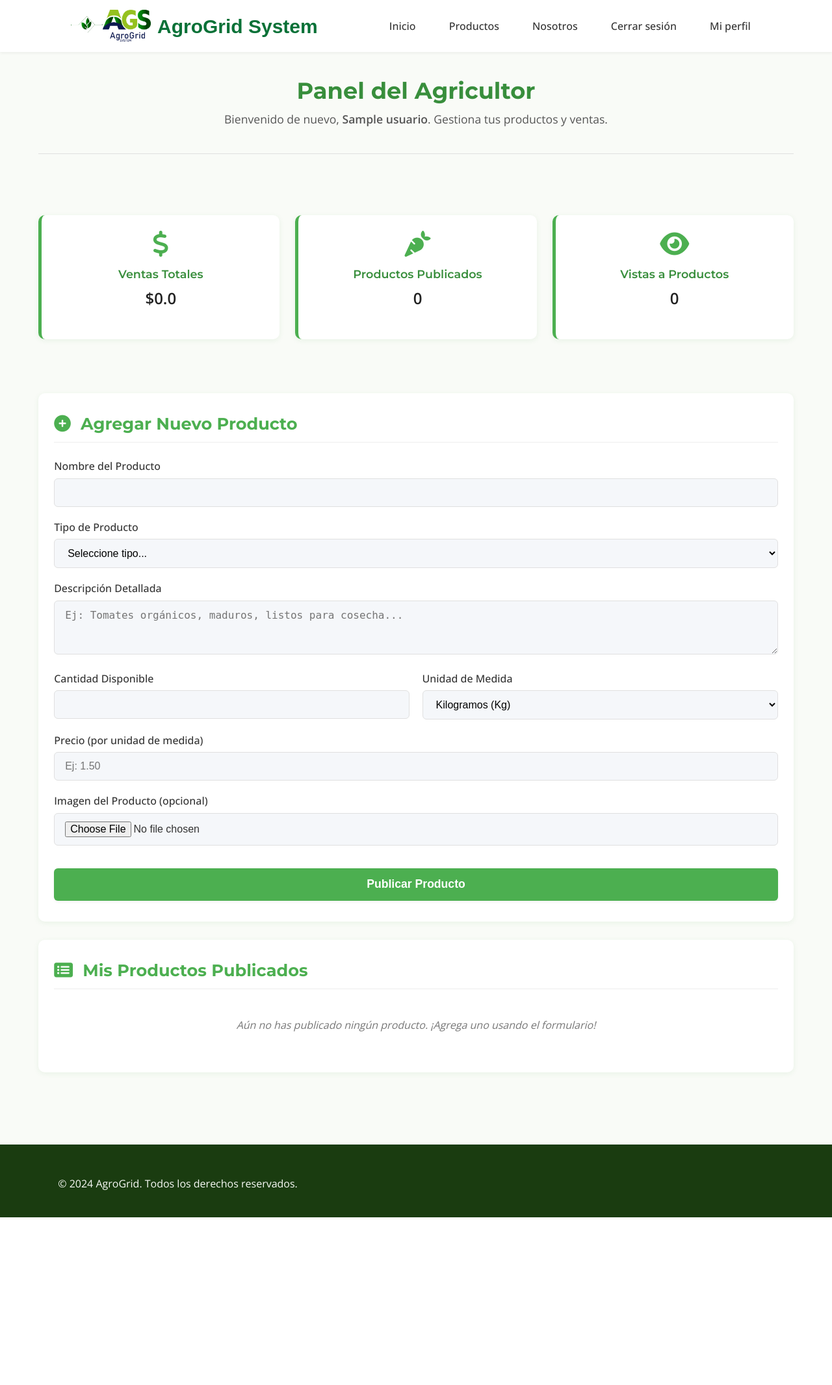
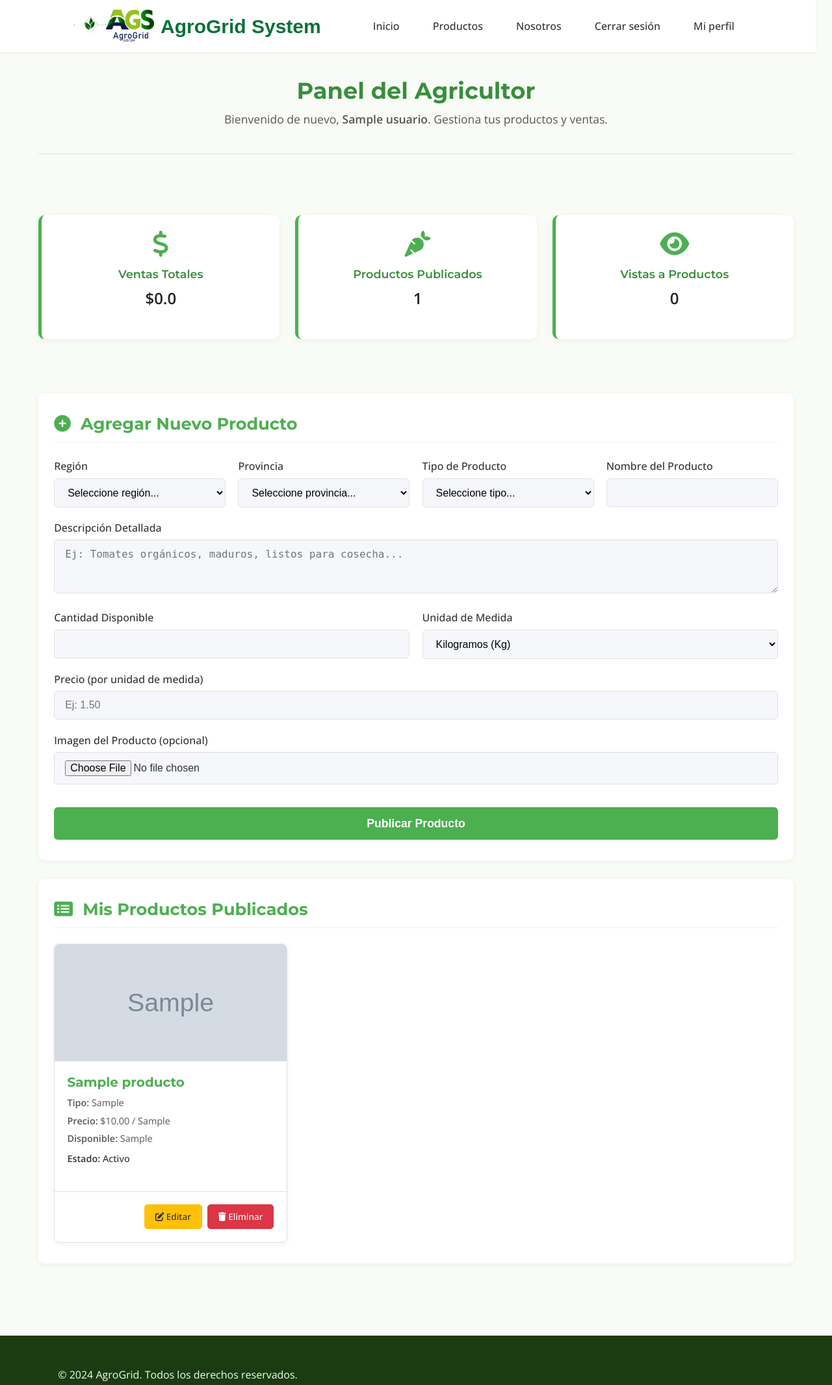
Before and after one commit to Ordones18/Agrogrid, a Flask app: page /perfil/agricultor in a window 1280 px wide. Shown: the top 2131 px of the page at 65% size. Before the commit the page ends 1873 px from the top, so only its background shows below. Run offline with Flask 3, Linux system fonts and the light colour scheme; the visitor is signed in with stand-in values (Sample User, id 1); tables that the repository leaves empty hold one stand-in row (values such as "Sample post"); grey boxes marked "Sample" are stand-in pictures.

Commit message:
Implementar modelo de Producto y funcionalidades de gestión en el perfil del agricultor: agregar, editar y eliminar productos. Actualizar la plantilla y el JavaScript para manejar provincias dinámicamente. Mejorar el archivo .gitignore y ajustar estilos en CSS.

```diff
--- a/app/__init__.py
+++ b/app/__init__.py
@@ -3,6 +3,9 @@ from flask_sqlalchemy import SQLAlchemy
 from flask_mail import Mail
 import os # Para manejar rutas y variables de entorno
 from dotenv import load_dotenv
+from flask_migrate import Migrate
+
+
 # Carga las variables de entorno desde el archivo .env
 load_dotenv()
 
@@ -25,5 +28,6 @@ app.config['MAIL_PASSWORD'] = os.environ.get('MAIL_PASSWORD')
 db = SQLAlchemy(app) # Crea la instancia de SQLAlchemy
 mail = Mail(app) # Crea la instancia de Mail
 
+migrate = Migrate(app,db)
 
 from app import routes
--- a/app/routes.py
+++ b/app/routes.py
@@ -1,9 +1,12 @@
 from flask import render_template, request, redirect, url_for, flash, session
 from app import app, mail, db
 from flask_mail import Message
-from app.models import Usuario
+from app.models import Usuario, Producto
 from werkzeug.security import generate_password_hash, check_password_hash
 from .utils import generate_token, confirm_token
+from werkzeug.utils import secure_filename
+import os
+from flask import current_app
 
 
 # Ruta para la página de inicio
@@ -140,7 +143,7 @@ def perfil_agricultor():
         session.pop('user_type', None)
         return redirect(url_for('login'))
 
-    productos_del_agricultor = []
+    productos_del_agricultor = Producto.query.filter_by(usuario_id=usuario.id).all()
     ventas_totales_calculadas = 0.00
     numero_productos_publicados = len(productos_del_agricultor)
     vistas_a_productos = 0
@@ -152,6 +155,7 @@ def perfil_agricultor():
                            numero_productos=numero_productos_publicados,
                            vistas_productos=vistas_a_productos,
                            user_type=session['user_type'])
+
 # Ruta para agregar un producto
 @app.route('/producto/agregar', methods=['POST'])
 def agregar_producto():
@@ -159,9 +163,50 @@ def agregar_producto():
         flash('Acceso no autorizado.', 'danger')
         return redirect(url_for('login'))
 
-    # Aquí se implementaría la lógica para agregar un producto
+    usuario = Usuario.query.filter_by(email=session['user']).first()
+    if not usuario:
+        flash('Usuario no encontrado.', 'danger')
+        return redirect(url_for('login'))
 
-    flash('Producto agregado correctamente (lógica pendiente de implementar).', 'success')
+    # Recoge los datos del formulario
+    nombre = request.form['productName']
+    tipo = request.form['productType']
+    region = request.form['region']
+    provincia = request.form['provincia']
+    inicial_nombre = nombre[0].upper() if nombre else ''
+    imagen = request.files.get('productImage')
+    # Manejo robusto del precio
+    try:
+        precio = float(request.form.get('productPrice', 0) or 0)
+    except ValueError:
+        precio = 0.0
+    unidad = request.form.get('productUnit')
+
+    # Manejo de la imagen
+    imagen_url = None
+    if imagen and imagen.filename != '':
+        filename = secure_filename(imagen.filename)
+        uploads_dir = os.path.join(current_app.root_path, 'static', 'uploads')
+        os.makedirs(uploads_dir, exist_ok=True)
+        imagen.save(os.path.join(uploads_dir, filename))
+        imagen_url = filename
+
+    # Crea el producto y lo guarda en la base de datos
+    producto = Producto(
+        nombre=nombre,
+        tipo=tipo,
+        region=region,
+        provincia=provincia,
+        inicial_nombre=inicial_nombre,
+        imagen_url=imagen_url,
+        usuario_id=usuario.id,
+        precio=precio,
+        unidad=unidad
+    )
+    db.session.add(producto)
+    db.session.commit()
+
+    flash('Producto agregado correctamente.', 'success')
     return redirect(url_for('perfil_agricultor'))
 
 # Ruta del perfil de comprador
@@ -214,3 +259,17 @@ def inject_user():
         'user': session.get('user'),
         'user_type': session.get('user_type')
     }
+
+@app.route('/producto/editar/<int:producto_id>', methods=['GET', 'POST'])
+def editar_producto(producto_id):
+    # Lógica para editar el producto
+    return "Funcionalidad de edición próximamente"
+
+@app.route('/producto/eliminar/<int:producto_id>', methods=['POST', 'GET'])
+def eliminar_producto(producto_id):
+    producto = Producto.query.get_or_404(producto_id)
+    # Opcional: verifica que el usuario sea el dueño del producto
+    db.session.delete(producto)
+    db.session.commit()
+    flash('Producto eliminado correctamente.', 'success')
+    return redirect(url_for('perfil_agricultor'))
--- a/app/static/css/agricultor_perfil.css
+++ b/app/static/css/agricultor_perfil.css
@@ -21,6 +21,8 @@ body {
 .header {
     display: flex;
     justify-content: center;
+    margin-top: 0px;
+    margin-left: -25px;
     align-items: center;
     padding: 20px 0;
     background-color: #fff;
@@ -30,6 +32,8 @@ body {
     margin-right: 40px;
     font-size: 2rem;
     font-weight: bold;
+    margin-left: 30px;
+
 }
 .navigation ul {
     display: flex;
--- a/app/static/js/main.js
+++ b/app/static/js/main.js
@@ -9,4 +9,41 @@ document.addEventListener('DOMContentLoaded', function() {
         // Alterna la clase 'active' en la navegación para mostrar u ocultar el menú en móviles
         nav.classList.toggle('active');
     });
+
+    // ================= SCRIPT PARA PROVINCIAS DINÁMICAS =================
+    // Provincias por región de Ecuador
+    // Fuente: https://es.wikipedia.org/wiki/Organizaci%C3%B3n_territorial_del_Ecuador
+    const provinciasPorRegion = {
+        'Costa': [
+            'Esmeraldas', 'Manabí', 'Guayas', 'Santa Elena', 'El Oro', 'Los Ríos'
+        ],
+        'Sierra': [
+            'Carchi', 'Imbabura', 'Pichincha', 'Cotopaxi', 'Tungurahua', 'Bolívar', 'Chimborazo', 'Cañar', 'Azuay', 'Loja'
+        ],
+        'Amazonía': [
+            'Sucumbíos', 'Napo', 'Orellana', 'Pastaza', 'Morona Santiago', 'Zamora Chinchipe'
+        ],
+        'Galápagos': [
+            'Galápagos'
+        ]
+    };
+    // Referencias a los selectores
+    const regionSelect = document.getElementById('region');
+    const provinciaSelect = document.getElementById('provincia');
+    if (regionSelect && provinciaSelect) {
+        regionSelect.addEventListener('change', function() {
+            const region = this.value;
+            // Limpia las opciones actuales
+            provinciaSelect.innerHTML = '<option value="" disabled selected>Seleccione provincia...</option>';
+            if (provinciasPorRegion[region]) {
+                provinciasPorRegion[region].forEach(function(prov) {
+                    const opt = document.createElement('option');
+                    opt.value = prov;
+                    opt.textContent = prov;
+                    provinciaSelect.appendChild(opt);
+                });
+            }
+        });
+    }
+    // =============== FIN SCRIPT PROVINCIAS DINÁMICAS ===============
 });
--- a/app/templates/agricultor/perfil_agricultor.html
+++ b/app/templates/agricultor/perfil_agricultor.html
@@ -45,10 +45,28 @@
           <h2><i class="fas fa-plus-circle"></i> Agregar Nuevo Producto</h2>
           <!-- El action debería apuntar a una ruta que maneje la creación de productos -->
           <form method="POST" action="{{ url_for('agregar_producto') }}" enctype="multipart/form-data" class="product-form">
+            <!-- ================= NUEVA FILA DE SELECCIÓN DE UBICACIÓN Y TIPO ================= -->
+            <div class="form-row">
+              <!-- Región ecuatoriana -->
               <div class="form-group">
-              <label for="productName">Nombre del Producto</label>
-              <input type="text" id="productName" name="productName" required>
+                <label for="region">Región</label>
+                <select id="region" name="region" required>
+                  <option value="" disabled selected>Seleccione región...</option>
+                  <option value="Costa">Costa</option>
+                  <option value="Sierra">Sierra</option>
+                  <option value="Amazonía">Amazonía</option>
+                  <option value="Galápagos">Galápagos</option>
+                </select>
               </div>
+              <!-- Provincia (se llena dinámicamente según la región) -->
+              <div class="form-group">
+                <label for="provincia">Provincia</label>
+                <select id="provincia" name="provincia" required>
+                  <option value="" disabled selected>Seleccione provincia...</option>
+                  <!-- Opciones se llenarán dinámicamente con JS -->
+                </select>
+              </div>
+              <!-- Tipo de producto -->
               <div class="form-group">
                 <label for="productType">Tipo de Producto</label>
                 <select id="productType" name="productType" required>
@@ -61,6 +79,13 @@
                   <option value="Otro">Otro</option>
                 </select>
               </div>
+              <!-- Nombre del producto -->
+              <div class="form-group">
+                <label for="productName">Nombre del Producto</label>
+                <input type="text" id="productName" name="productName" required>
+              </div>
+            </div>
+            <!-- ================= FIN NUEVA FILA ================= -->
             <div class="form-group">
               <label for="productDescription">Descripción Detallada</label>
               <textarea id="productDescription" name="productDescription" rows="3" placeholder="Ej: Tomates orgánicos, maduros, listos para cosecha..."></textarea>
@@ -74,11 +99,12 @@
                 <label for="productUnit">Unidad de Medida</label>
                 <select id="productUnit" name="productUnit" required>
                   <option value="Kg">Kilogramos (Kg)</option>
-                  <option value="Quintal">Quintales</option>
-                  <option value="Tonelada">Toneladas (Ton)</option>
+                  <option value="Quintal">Quintal(es)</option>
+                  <option value="Tonelada">Tonelada(s) (Ton)</option>
                   <option value="Unidad">Unidad(es)</option>
                   <option value="Atado">Atado(s)</option>
                   <option value="Saco">Saco(s)</option>
+                  <option value="Caja">Caja(s)</option>
                 </select>
               </div>
             </div>
@@ -104,7 +130,7 @@
                 <div class="product-info">
                   <h3>{{ producto.nombre }}</h3>
                   <p class="product-meta"><strong>Tipo:</strong> {{ producto.tipo }}</p>
-                  <p class="product-meta"><strong>Precio:</strong> ${{ "%.2f"|format(producto.precio) }} / {{ producto.unidad }}</p>
+                  <p class="product-meta"><strong>Precio:</strong> ${{ "%.2f"|format(producto.precio or 0) }} / {{ producto.unidad or '' }}</p>
                   <p class="product-meta"><strong>Disponible:</strong> {{ producto.cantidad }} {{ producto.unidad }}</p>
                   <p class="product-status"><strong>Estado:</strong> {{ producto.estado | default('Activo') }}</p>
                 </div>
```
Also changed, not shown: app/models.py (+41 -9 lines), 1 other file. Lines whose indentation alone changed are shown as unchanged.
